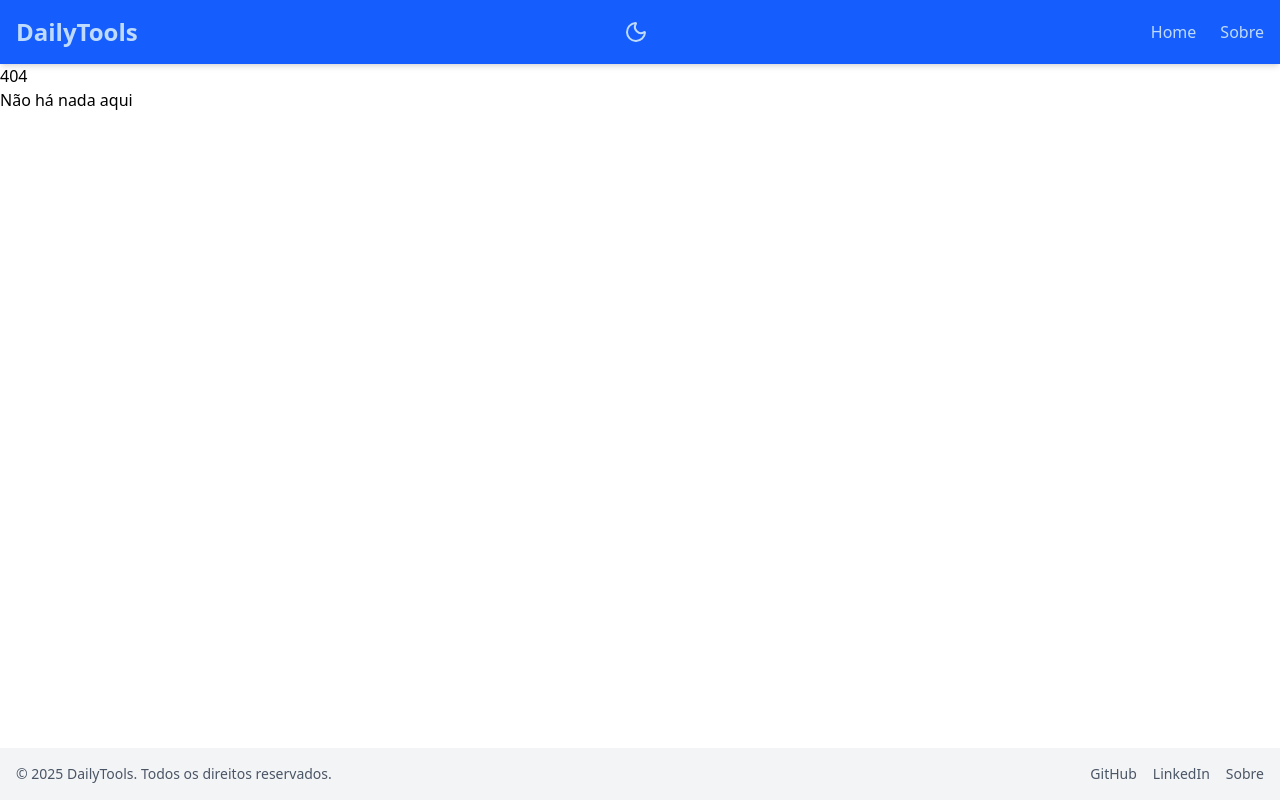
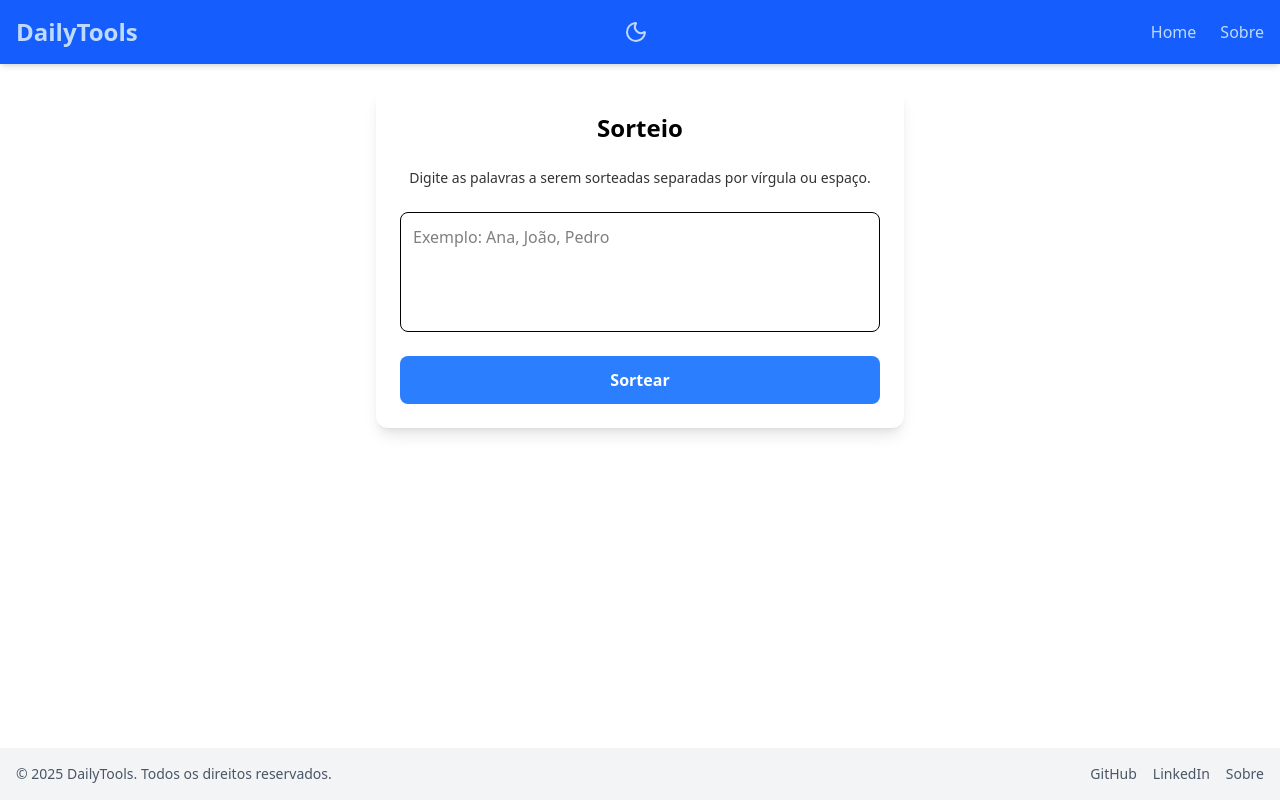
Before and after one commit to abiass/dailytools, a React (Vite) app: page /Sorteio in a window 1280 px wide. Before the commit this address had no page. Built offline with nearby package versions, Linux system fonts and the light colour scheme.

Commit message:
sorteio online

```diff
--- a/src/App.jsx
+++ b/src/App.jsx
@@ -15,6 +15,7 @@ import Footer from "./components/Footer";
 import CharacterRemove from "./pages/CharacterRemove";
 import TextFormat from "./pages/TextFormat";
 import CharacterCount from "./pages/CharacterCount";
+import Sorteio from "./pages/Sorteio";
 
 function Home() {
   const navigate = useNavigate();
@@ -64,7 +65,17 @@ function Home() {
             <strong>Contador de Caracteres</strong>
             <p>
               Conte quantos caracteres tem <br />
-              seu texto
+              seu texto.
+            </p>
+          </li>
+          <li
+            className="bg-blue-500 text-white px-6 py-1 rounded-xl cursor-pointer shadow-lg hover:bg-blue-600 transition duration-200 text-center  dark:bg-blue-900 dark:hover:bg-blue-800"
+            onClick={() => navigate("/sorteio")}
+          >
+            <strong>Sorteio Online</strong>
+            <p>
+              Escolhe uma palavra aleatoria <br />
+              da lista.
             </p>
           </li>
 
@@ -94,6 +105,7 @@ function App() {
             <Route path="/characterremove" element={<CharacterRemove />} />
             <Route path="/textformat" element={<TextFormat />} />
             <Route path="/charactercount" element={<CharacterCount />} />
+            <Route path="Sorteio" element={<Sorteio />} />
             <Route path="*" element={<NotFound />} />
           </Routes>
         </main>
--- a/src/pages/CharacterCount.jsx
+++ b/src/pages/CharacterCount.jsx
@@ -4,8 +4,12 @@ const CharacterCount = () => {
   const [text, setText] = useState("");
   const [charCount, setCharCount] = useState(0);
   const [wordCount, setWordCount] = useState(0);
+  const [loading, setLoading] = useState(false);
 
   const count = async () => {
+    setLoading(true);
+    setCharCount(0);
+    setWordCount(0);
     try {
       const response = await fetch(
         "https://api-nodejs-goer.onrender.com/api/charcount",
@@ -23,6 +27,7 @@ const CharacterCount = () => {
     } catch (error) {
       console.error("Erro ao contar:", error);
     }
+    setLoading(false);
   };
 
   return (
@@ -41,10 +46,18 @@ const CharacterCount = () => {
         />
 
         <button
+          disabled={loading}
           onClick={count}
           className="bg-blue-500 cursor-pointer text-white px-4 py-2 rounded w-full sm:w-auto hover:bg-blue-600"
         >
-          Contar
+          {loading ? (
+            <div className="flex items-center gap-2">
+              <span className="w-4 h-4 border-2 border-white border-t-transparent rounded-full animate-spin"></span>
+              Contando...
+            </div>
+          ) : (
+            "Contar"
+          )}
         </button>
 
         <div className="border px-2 py-2 rounded w-full sm:w-96 resize min-h-[44px] focus:outline-none focus:ring-2 focus:ring-blue-500 focus:border-transparent dark:text-white dark:bg-gray-800 dark:focus:ring-indigo-500">
--- a/src/pages/CharacterRemove.jsx
+++ b/src/pages/CharacterRemove.jsx
@@ -3,15 +3,18 @@ import { useState } from "react";
 const CharacterRemove = () => {
   const [text, setText] = useState("");
   const [resultado, setResultado] = useState("");
+  const [loading, setLoading] = useState(false);
 
   const remove = async () => {
+    setLoading(true);
+    setResultado(null);
     try {
       const response = await fetch(
         "https://api-nodejs-goer.onrender.com/api/removeChars",
         {
           method: "POST",
           headers: { "Content-Type": "application/json" },
-          body: JSON.stringify({ text }), // deve ser "texto", igual no backend
+          body: JSON.stringify({ text }),
         }
       );
 
@@ -26,6 +29,7 @@ const CharacterRemove = () => {
       console.error("Erro ao remover:", error);
       setResultado("Erro de conexão com o servidor");
     }
+    setLoading(false);
   };
 
   return (
@@ -47,11 +51,19 @@ const CharacterRemove = () => {
 
         {/* Botão */}
         <button
+          disabled={loading}
           onClick={remove}
           type="button"
           className="bg-blue-500 text-bold text-white px-4 py-2 rounded w-full sm:w-auto transition cursor-pointer hover:bg-blue-600"
         >
-          Remover
+          {loading ? (
+            <div className="flex items-center gap-2">
+              <span className="w-4 h-4 border-2 border-white border-t-transparent rounded-full animate-spin"></span>
+              Removendo...
+            </div>
+          ) : (
+            "Remover"
+          )}
         </button>
 
         {/* Resultado */}
--- a/src/pages/NotFound.jsx
+++ b/src/pages/NotFound.jsx
@@ -2,9 +2,11 @@ import React from "react";
 
 const NotFound = () => {
   return (
-    <div>
-      <h1>404</h1>
-      <p>Não há nada aqui</p>
+    <div className="flex items-center justify-center min-h-screen text-center">
+      <div>
+        <h1 className="text-6xl font-extrabold text-gray-800 mb-2">404</h1>
+        <p className="text-lg text-gray-600">Não há nada aqui</p>
+      </div>
     </div>
   );
 };
--- a/src/pages/Regra3.jsx
+++ b/src/pages/Regra3.jsx
@@ -6,8 +6,12 @@ function Regra3() {
   const [b, setB] = useState("");
   const [c, setC] = useState("");
   const [resultado, setResultado] = useState(null);
+  const [loading, setLoading] = useState(false);
 
   const calcular = async () => {
+    setLoading(true);
+    setResultado(null);
+
     try {
       const response = await fetch(
         "https://api-nodejs-goer.onrender.com/api/regra3",
@@ -29,6 +33,7 @@ function Regra3() {
       console.error("Erro ao calcular:", error);
       setResultado("Erro de conexão com o servidor");
     }
+    setLoading(false);
   };
   return (
     <div className="p-6 max-w-xl mx-auto flex flex-col items-center dark:text-white">
@@ -84,10 +89,18 @@ function Regra3() {
           )}
         </span>
         <button
-          className="bg-blue-500 text-bold text-white px-4 py-2 rounded w-full sm:w-auto mt-2 sm:mt-0 transition cursor-pointer hover:bg-blue-600"
+          className={`bg-blue-500 text-bold text-white px-4 py-2 rounded w-full sm:w-auto mt-2 sm:mt-0 transition cursor-pointer hover:bg-blue-600 disabled:opacity-60 disabled:cursor-not-allowed`}
           onClick={calcular}
+          disabled={loading}
         >
-          Calcular
+          {loading ? (
+            <div className="flex items-center gap-2">
+              <span className="w-4 h-4 border-2 border-white border-t-transparent rounded-full animate-spin"></span>
+              Calculando...
+            </div>
+          ) : (
+            "Calcular"
+          )}
         </button>
       </div>
     </div>
--- /dev/null
+++ b/src/pages/Sorteio.jsx
@@ -0,0 +1,78 @@
+import React from "react";
+
+const Sorteio = () => {
+  const [text, setText] = React.useState("");
+  const [result, setResult] = React.useState(null);
+  const [loading, setLoading] = React.useState(false);
+
+  const sortear = async () => {
+    setLoading(true);
+    setResult(null);
+    try {
+      const response = await fetch(
+        "https://api-nodejs-goer.onrender.com/api/sorteio",
+        {
+          method: "POST",
+          headers: { "Content-Type": "application/json" },
+          body: JSON.stringify({ text }),
+        }
+      );
+
+      const data = await response.json();
+      setResult(data.result || "Erro no sorteio! Verifique os nomes.");
+    } catch (error) {
+      console.error("Erro ao sortear:", error);
+      setResult("Erro de conexão com o servidor");
+    }
+    setLoading(false);
+  };
+
+  return (
+    <div className="p-6 max-w-xl mx-auto flex flex-col items-center dark:text-indigo-300">
+      {/* Card */}
+      <div className="w-full bg-white dark:bg-gray-900 shadow-lg p-6 rounded-xl flex flex-col gap-6">
+        {/* Título */}
+        <h1 className="text-2xl font-bold text-center">Sorteio</h1>
+
+        {/* Texto explicativo */}
+        <p className="text-center text-sm opacity-80">
+          Digite as palavras a serem sorteadas separadas por vírgula ou espaço.
+        </p>
+
+        {/* Textarea */}
+        <textarea
+          className="border px-3 py-3 rounded-lg w-full resize-none min-h-[120px] focus:outline-none focus:ring-2 focus:ring-blue-500 dark:text-white dark:bg-gray-800 dark:focus:ring-indigo-500"
+          placeholder="Exemplo: Ana, João, Pedro"
+          value={text}
+          onChange={(e) => setText(e.target.value)}
+        />
+
+        {/* Botão */}
+        <button
+          className="bg-blue-500 font-semibold text-white px-6 py-3 rounded-lg transition hover:bg-blue-600 disabled:opacity-60 disabled:cursor-not-allowed"
+          onClick={sortear}
+          disabled={loading}
+        >
+          {loading ? (
+            <div className="flex items-center justify-center gap-2">
+              <span className="w-5 h-5 border-2 border-white border-t-transparent rounded-full animate-spin"></span>
+              Sorteando...
+            </div>
+          ) : (
+            "Sortear"
+          )}
+        </button>
+
+        {/* Resultado */}
+        {result !== null && (
+          <div className="mt-4 p-4 bg-gray-100 dark:bg-gray-800 rounded-lg text-center">
+            <p className="text-lg font-semibold">Resultado:</p>
+            <p className="mt-1 text-xl font-bold">{result}</p>
+          </div>
+        )}
+      </div>
+    </div>
+  );
+};
+
+export default Sorteio;
--- a/src/pages/TextFormat.jsx
+++ b/src/pages/TextFormat.jsx
@@ -4,10 +4,15 @@ const TextFormat = () => {
   const [text, setText] = useState("");
   const [resultadoCaixaAlta, setResultadoCaixaAlta] = useState("");
   const [resultadoCaixaBaixa, setResultadoCaixaBaixa] = useState("");
+  const [loading, setLoading] = useState(false);
   //const [resultadoPrimeiraMaiuscula, setResultadoPrimeiraMaiuscula] =
   //   useState("");
 
   const formatar = async () => {
+    setLoading(true);
+    setResultadoCaixaAlta(null);
+    setResultadoCaixaBaixa(null);
+
     try {
       const response = await fetch(
         "https://api-nodejs-goer.onrender.com/api/textformat",
@@ -26,6 +31,7 @@ const TextFormat = () => {
     } catch (error) {
       console.error("Erro ao formatar:", error);
     }
+    setLoading(false);
   };
 
   return (
@@ -48,9 +54,17 @@ const TextFormat = () => {
         {/* Botão */}
         <button
           onClick={formatar}
+          disabled={loading}
           className="bg-blue-500 font-bold text-white px-4 py-2 rounded w-full sm:w-auto transition cursor-pointer hover:bg-blue-600"
         >
-          Formatar
+          {loading ? (
+            <div className="flex items-center gap-2">
+              <span className="w-4 h-4 border-2 border-white border-t-transparent rounded-full animate-spin"></span>
+              Formatando...
+            </div>
+          ) : (
+            "Formatar"
+          )}
         </button>
 
         {/* Resultado */}
```
Also changed, not shown: 1 other file (tests, documents, lock files or other folders).
